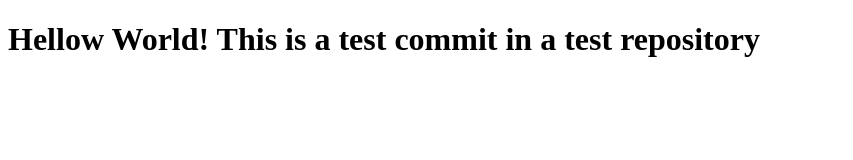
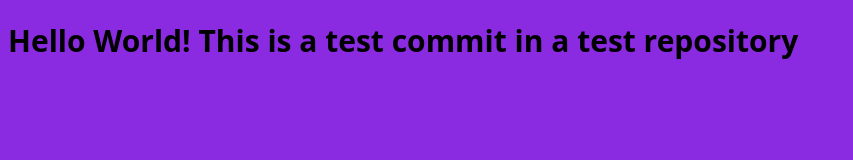
Before and after one commit to nelsonmutindamwanzia/test, a plain HTML site: page index.html in a window 1280 px wide. Shown: the whole page, without its empty margins (0-853 px from the left). Drawn offline with Linux system fonts and the light colour scheme.

Commit message:
Update index.html

```diff
--- a/index.html
+++ b/index.html
@@ -4,10 +4,11 @@
         <title>
             Hello World
         </title>
+        <link rel="stylesheet" href="styles.css">
     </head>
     <body>
         <h1>
-            Hellow World! This is a test commit in a test repository
+            Hello World! This is a test commit in a test repository
         </h1>
     </body>
 </html>
```
